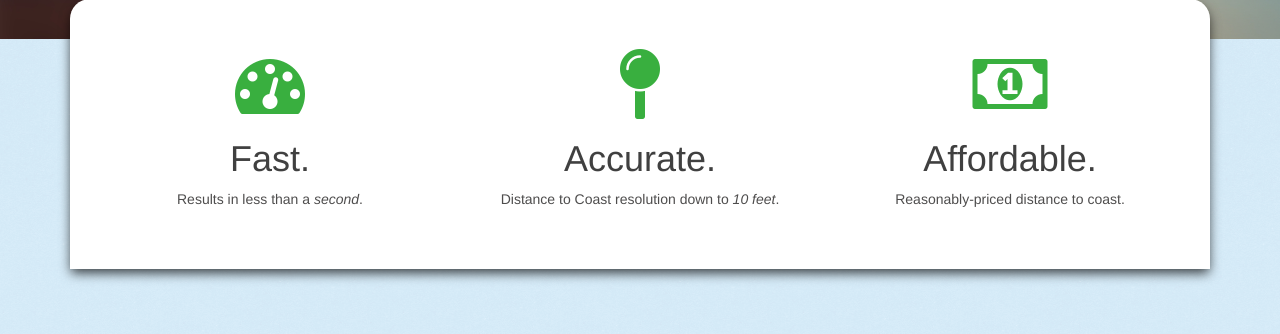
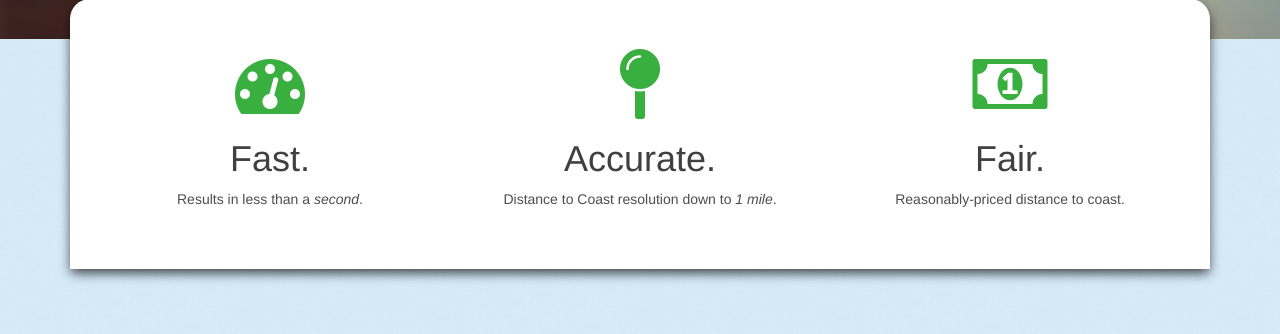
Before and after one commit to steveperkins/kbgeo-dtc-client, a web app: page /WebContent/index.html in a window 1280 px wide. Shown: the part 605-939 px from the top of the page. Run offline with its HTML, style and script files only (its server is not run), Linux system fonts and the light colour scheme; data that the repository does not hold is empty; some web fonts are replaced.

Commit message:
Updated wording on home page

```diff
--- a/coastal-distance/web/WebContent/index.html
+++ b/coastal-distance/web/WebContent/index.html
@@ -112,13 +112,13 @@
                         <div class="center">
                             <i class="color2 fa fa-map-pin fa-5x"></i>
                             <h1>Accurate.</h1>
-                            <p>Distance to Coast resolution down to <i>10 feet</i>.</p>
+                            <p>Distance to Coast resolution down to <i>1 mile</i>.</p>
                         </div>
                     </div><!--/.col-md-4-->
                     <div class="col-md-4 col-sm-6">
                         <div class="center">
                             <i class="color2 fa fa-money fa-5x"></i>
-                            <h1>Affordable.</h1>
+                            <h1>Fair.</h1>
                             <p>Reasonably-priced distance to coast.</p>
                         </div>
                     </div><!--/.col-md-4-->
```
